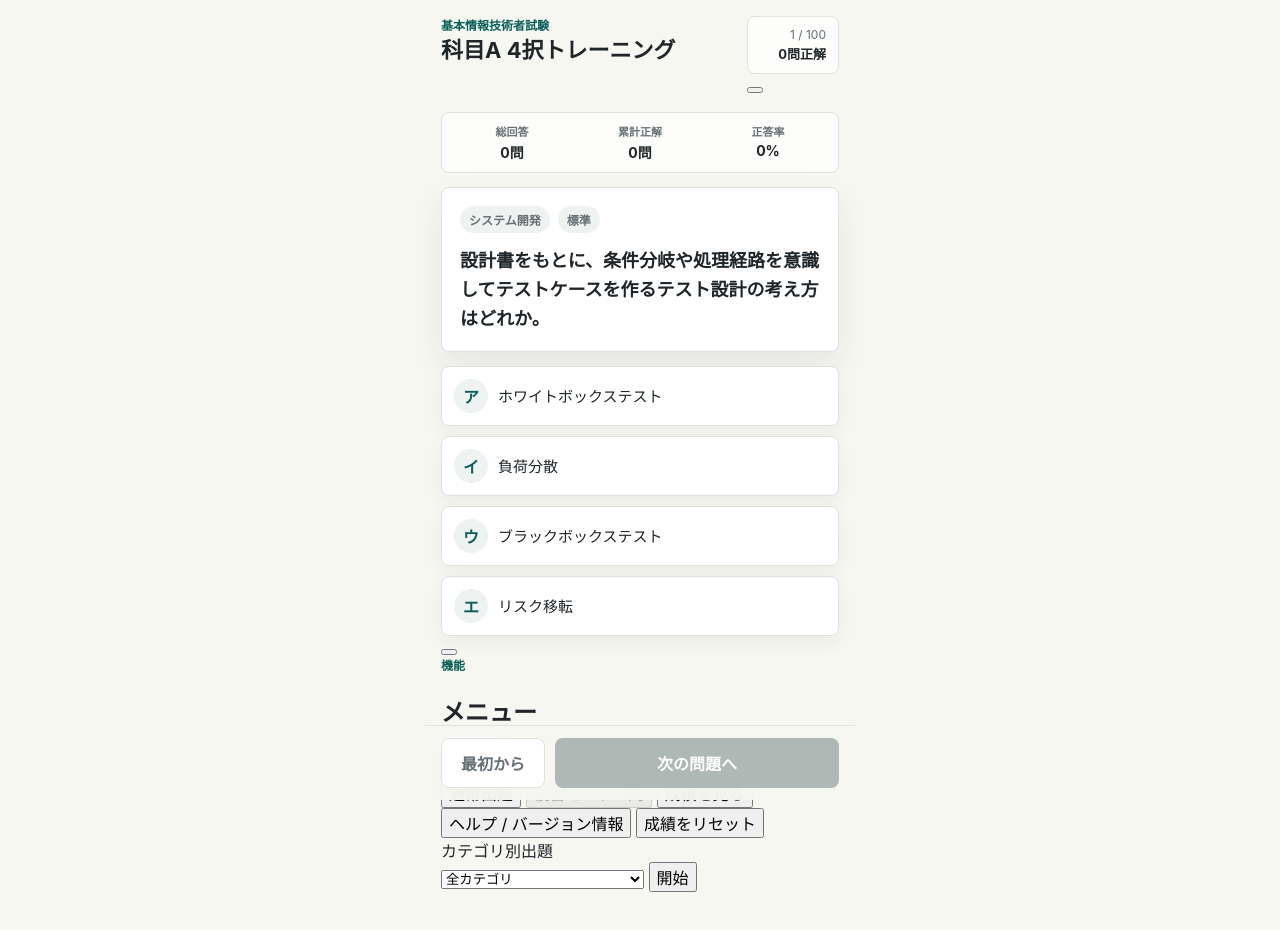
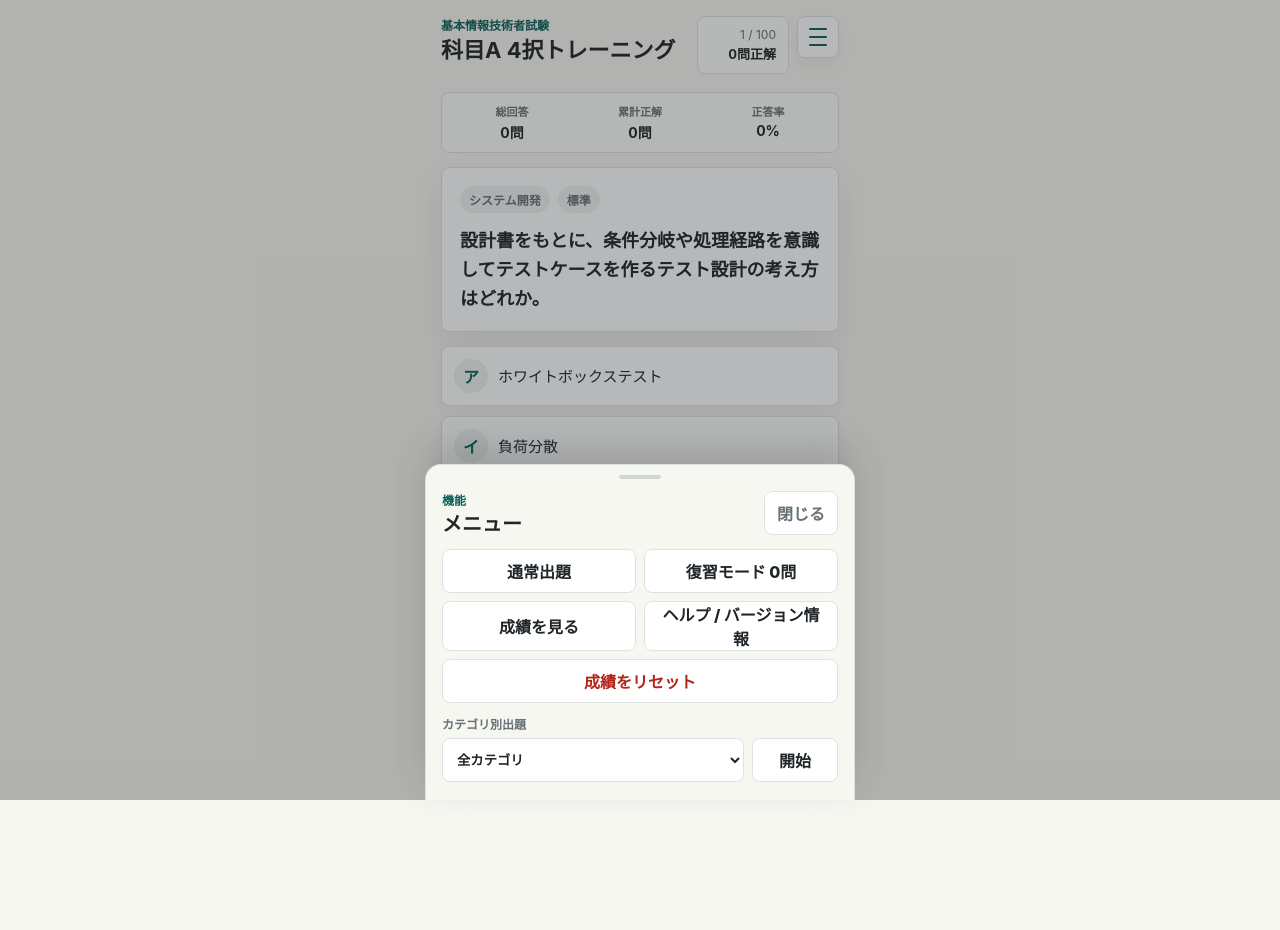
Before and after one commit to nekomagu1002-lab/fe-a-pwa, a plain HTML site: page index.html in a window 1280 px wide. Both pictures are taken after a click on the button "機能メニューを開く". After the commit the page ends 800 px from the top, so only its background shows below. Drawn offline with Linux system fonts and the light colour scheme.

Commit message:
Add files via upload

```diff
--- a/css/styles.css
+++ b/css/styles.css
@@ -50,6 +50,12 @@ button {
   margin-bottom: 18px;
 }
 
+.top-actions {
+  display: flex;
+  align-items: flex-start;
+  gap: 8px;
+}
+
 .eyebrow {
   margin: 0 0 4px;
   color: var(--accent-strong);
@@ -89,6 +95,28 @@ h1 {
   font-size: 13px;
 }
 
+.icon-button {
+  width: 42px;
+  height: 42px;
+  display: inline-grid;
+  place-items: center;
+  gap: 3px;
+  flex: 0 0 auto;
+  padding: 10px;
+  border: 1px solid var(--line);
+  border-radius: 8px;
+  background: #fff;
+  box-shadow: 0 8px 18px rgba(31, 37, 40, 0.05);
+}
+
+.icon-button span {
+  width: 18px;
+  height: 2px;
+  display: block;
+  border-radius: 999px;
+  background: var(--accent-strong);
+}
+
 .stats-panel {
   display: grid;
   grid-template-columns: repeat(3, 1fr);
@@ -119,24 +147,6 @@ h1 {
 .stats-panel strong {
   margin-top: 3px;
   font-size: 14px;
-}
-
-.text-button {
-  min-height: 34px;
-  border: 1px solid var(--line);
-  border-radius: 8px;
-  background: #fff;
-  color: var(--muted);
-  font-size: 13px;
-  font-weight: 800;
-}
-
-#reviewButton {
-  grid-column: 1 / 3;
-}
-
-#resetStatsButton {
-  grid-column: 3 / 4;
 }
 
 .question-panel,
@@ -281,6 +291,7 @@ h1 {
   color: var(--muted);
   font-size: 14px;
   line-height: 1.6;
+  white-space: pre-line;
 }
 
 .action-bar {
@@ -321,6 +332,174 @@ h1 {
   color: var(--muted);
 }
 
+.menu-overlay {
+  position: fixed;
+  inset: 0;
+  z-index: 20;
+}
+
+.menu-backdrop {
+  position: absolute;
+  inset: 0;
+  border: 0;
+  background: rgba(31, 37, 40, 0.32);
+}
+
+.menu-sheet {
+  position: absolute;
+  left: 50%;
+  bottom: 0;
+  width: min(100%, 430px);
+  max-height: min(86svh, 720px);
+  overflow-y: auto;
+  padding: 10px 16px calc(18px + env(safe-area-inset-bottom));
+  border: 1px solid var(--line);
+  border-bottom: 0;
+  border-radius: 16px 16px 0 0;
+  background: var(--bg);
+  box-shadow: 0 -18px 38px rgba(31, 37, 40, 0.18);
+  transform: translateX(-50%);
+}
+
+.menu-handle {
+  width: 42px;
+  height: 4px;
+  margin: 0 auto 12px;
+  border-radius: 999px;
+  background: #cfd7d3;
+}
+
+.menu-header {
+  display: flex;
+  align-items: flex-start;
+  justify-content: space-between;
+  gap: 12px;
+  margin-bottom: 12px;
+}
+
+.menu-header h2 {
+  margin: 0;
+  font-size: 20px;
+  line-height: 1.25;
+}
+
+.sheet-close-button,
+.menu-item,
+.category-row select {
+  min-height: 44px;
+  border: 1px solid var(--line);
+  border-radius: 8px;
+  background: #fff;
+  color: var(--text);
+  font-weight: 800;
+}
+
+.sheet-close-button {
+  padding: 0 12px;
+  color: var(--muted);
+}
+
+.menu-grid {
+  display: grid;
+  grid-template-columns: 1fr 1fr;
+  gap: 8px;
+}
+
+.menu-item {
+  padding: 0 10px;
+  text-align: center;
+}
+
+.menu-item.danger {
+  grid-column: 1 / -1;
+  color: var(--wrong);
+}
+
+.menu-item.compact {
+  flex: 0 0 86px;
+}
+
+.category-menu {
+  margin-top: 12px;
+}
+
+.category-menu label {
+  display: block;
+  margin-bottom: 6px;
+  color: var(--muted);
+  font-size: 12px;
+  font-weight: 800;
+}
+
+.category-row {
+  display: flex;
+  gap: 8px;
+}
+
+.category-row select {
+  min-width: 0;
+  flex: 1;
+  padding: 0 10px;
+}
+
+.sheet-info {
+  margin-top: 12px;
+  padding: 12px;
+  border: 1px solid var(--line);
+  border-radius: 8px;
+  background: #fff;
+}
+
+.sheet-info h3,
+.sheet-info h4 {
+  margin: 0 0 8px;
+  font-size: 15px;
+}
+
+.sheet-info h4 {
+  margin-top: 12px;
+  color: var(--accent-strong);
+}
+
+.sheet-info dl {
+  display: grid;
+  gap: 7px;
+  margin: 0;
+}
+
+.sheet-info dl div {
+  display: flex;
+  justify-content: space-between;
+  gap: 12px;
+  padding-bottom: 7px;
+  border-bottom: 1px solid #edf1ee;
+}
+
+.sheet-info dl div:last-child {
+  padding-bottom: 0;
+  border-bottom: 0;
+}
+
+.sheet-info dt {
+  color: var(--muted);
+  font-size: 13px;
+}
+
+.sheet-info dd {
+  margin: 0;
+  text-align: right;
+  font-size: 13px;
+  font-weight: 800;
+}
+
+.sheet-info ul {
+  margin: 0;
+  padding-left: 18px;
+  color: var(--muted);
+  font-size: 13px;
+  line-height: 1.6;
+}
+
 @media (max-width: 360px) {
   .app-shell {
     padding-right: 12px;
@@ -341,8 +520,17 @@ h1 {
     padding-left: 12px;
   }
 
-  #reviewButton,
-  #resetStatsButton {
-    grid-column: 1 / -1;
+  .score-card {
+    min-width: 82px;
+    padding-right: 10px;
+    padding-left: 10px;
+  }
+
+  .menu-grid {
+    grid-template-columns: 1fr;
+  }
+
+  .menu-item.danger {
+    grid-column: auto;
   }
 }
```
